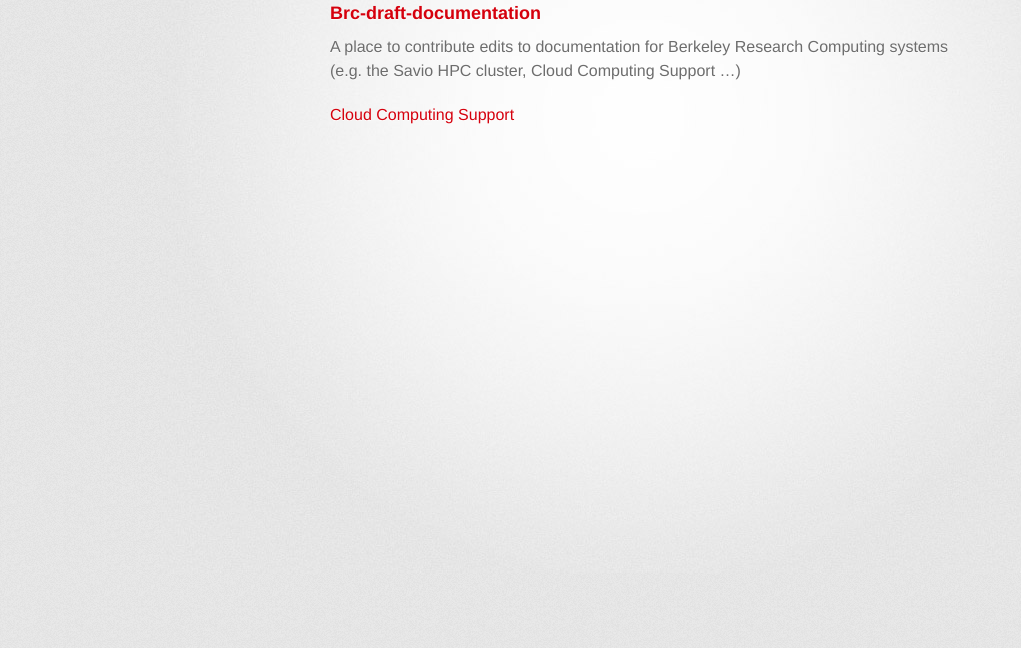
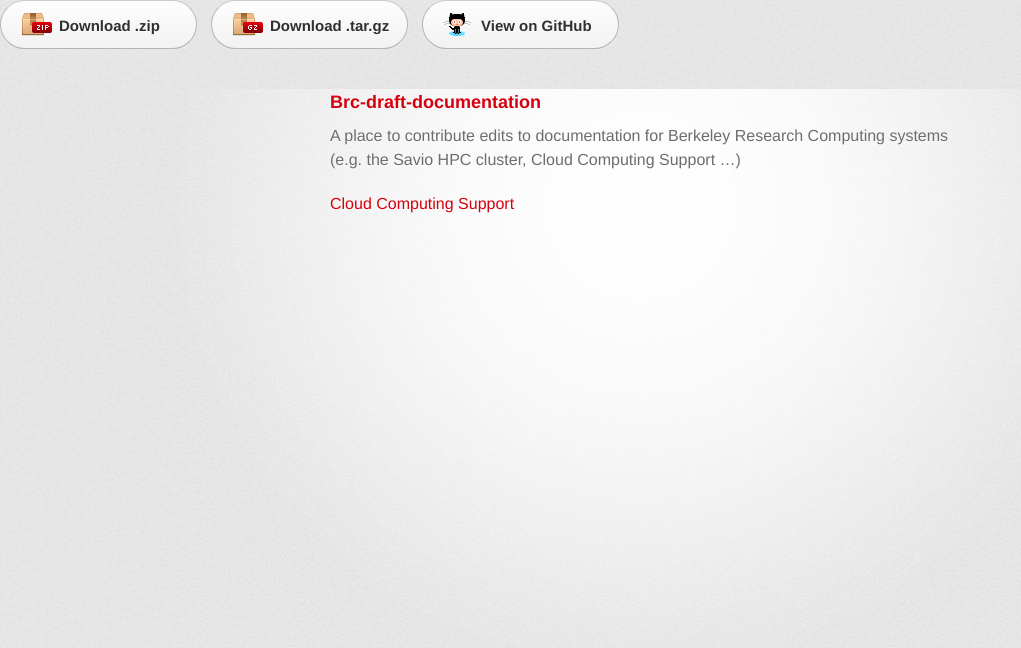
Before and after one commit to ucberkeley/brc-draft-documentation, a Jekyll site: the page built from index.md, in a window 1280 px wide. Shown: the top 648 px of the page, without its empty margins (0-1021 px from the left). Built offline with Jekyll 4.4.1, drawn with Linux system fonts in a browser that asks for light colours.

Commit message:
Add downloads buttons to 'default' layout.

```diff
--- a/_includes/head.html
+++ b/_includes/head.html
@@ -9,5 +9,12 @@
         <link rel="stylesheet" type="text/css" href="stylesheets/print.css" media="print">
     </head>
     <body>
+
+      <section id="downloads" class="clearfix">
+        <a href="{{ site.baseurl }}/zipball/master" id="download-zip" class="button"><span>Download .zip</span></a>
+        <a href="{{ site.baseurl }}/tarball/master" id="download-tar-gz" class="button"><span>Download .tar.gz</span></a>
+        <a href="{{ site.baseurl }}" id="view-on-github" class="button"><span>View on GitHub</span></a>
+      </section>
+
       <div id="container">
         <div class="inner">
```
